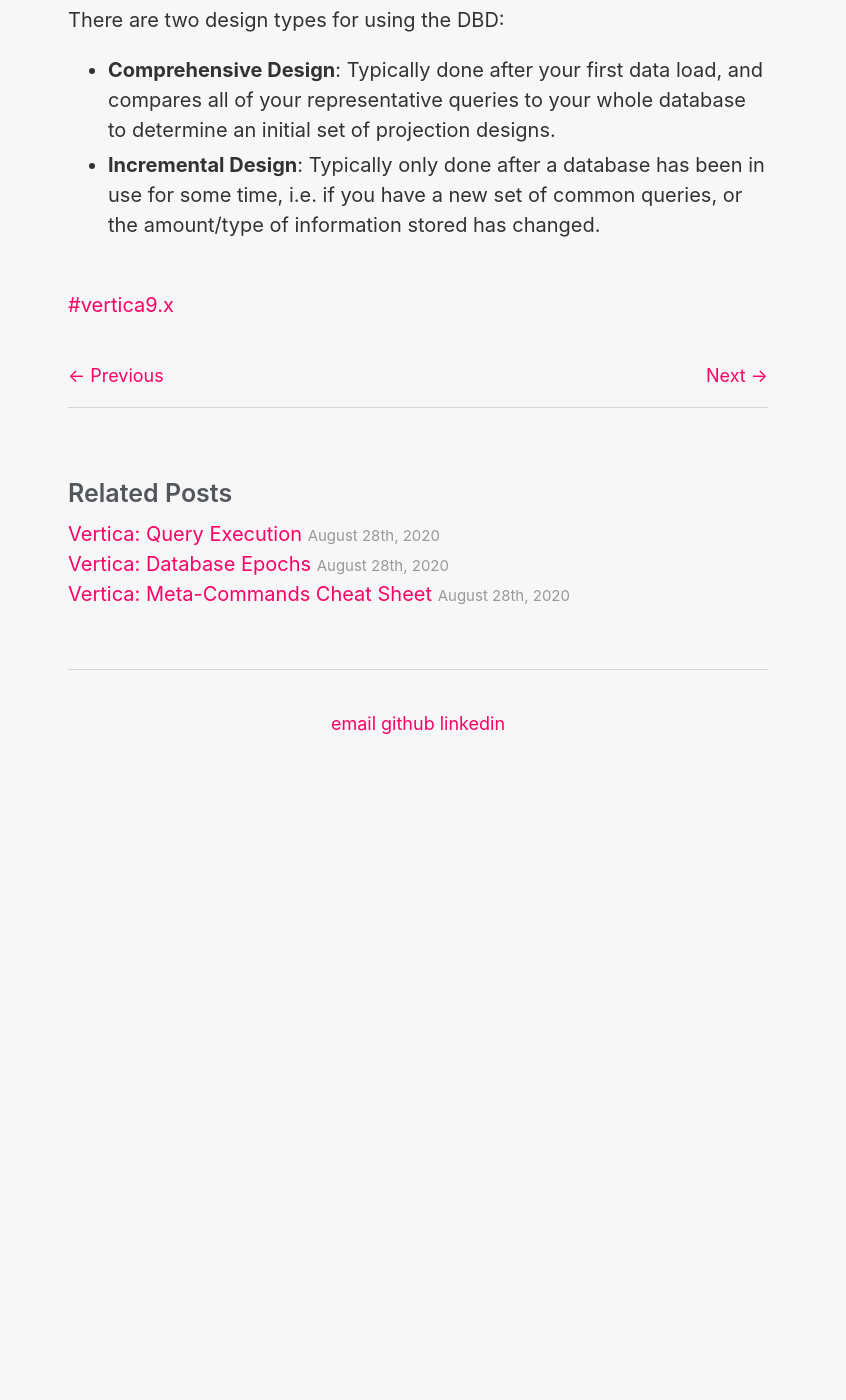
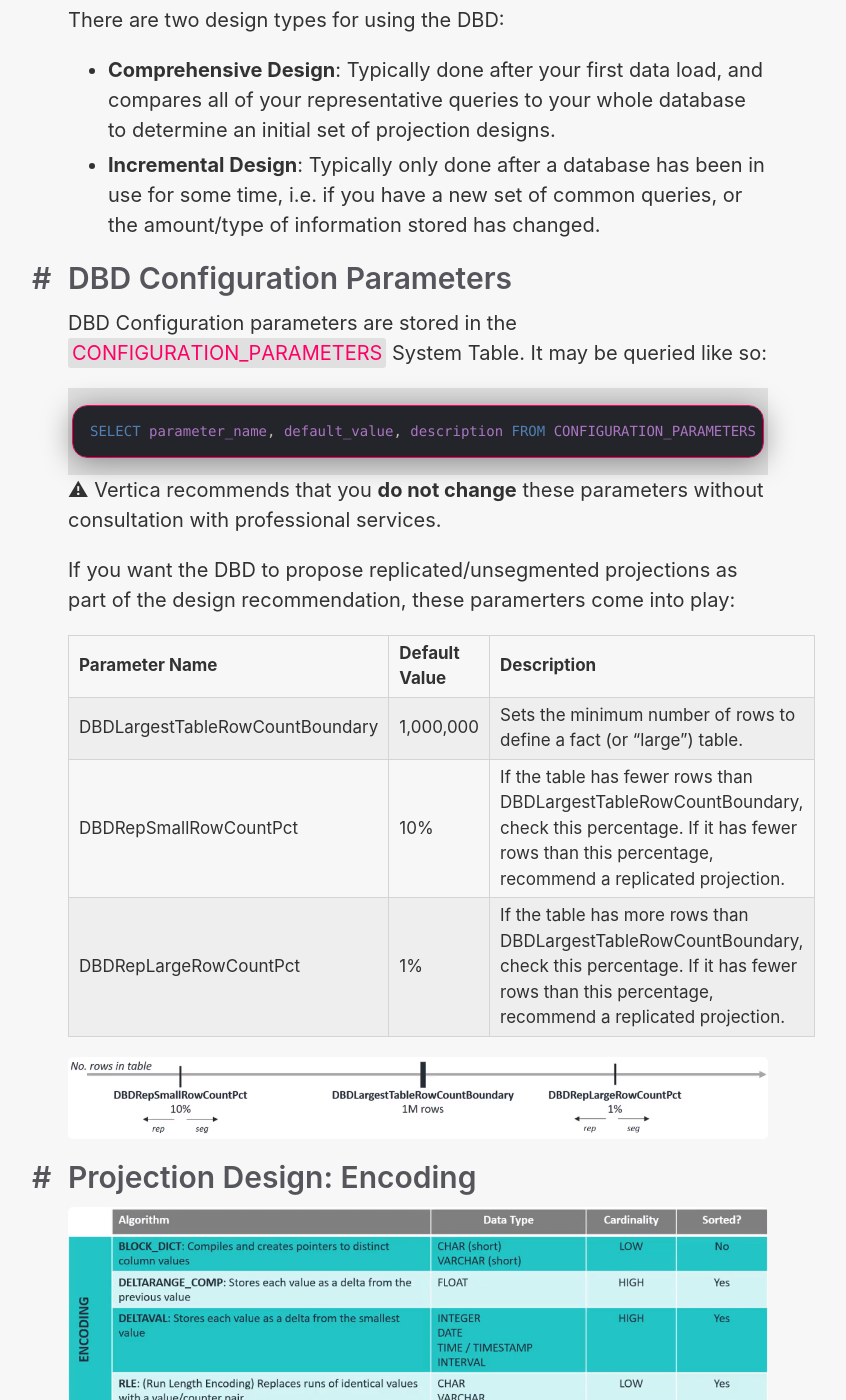
Before and after one commit to lstn/lstn.github.io, a Jekyll site: the page built from _posts/knowledge/vertica/2020-08-28-optimizing-database-design.md, in a window 1280 px wide and 1400 px high, scrolled down 1712 px. Shown: the whole window, without its empty margins (222-1068 px from the left). Built offline with Jekyll 4.4.1, drawn with Linux system fonts in a browser that asks for light colours; before the commit the page ends 2489 px from its top, so only the background shows below that; some of the changed text lies outside the part shown.

Commit message:
done for the day

````diff
--- a/_posts/knowledge/vertica/2020-08-28-optimizing-database-design.md
+++ b/_posts/knowledge/vertica/2020-08-28-optimizing-database-design.md
@@ -27,3 +27,45 @@
 
 - **Comprehensive Design**: Typically done after your first data load, and compares all of your representative queries to your whole database to determine an initial set of projection designs.
 - **Incremental Design**: Typically only done after a database has been in use for some time, i.e. if you have a new set of common queries, or the amount/type of information stored has changed.
+
+## DBD Configuration Parameters
+
+DBD Configuration parameters are stored in the `CONFIGURATION_PARAMETERS` System Table. It may be queried like so:
+
+```sql
+SELECT parameter_name, default_value, description FROM CONFIGURATION_PARAMETERS WHERE parameter_name ILIKE '%DBD%';
+```
+
+⚠ Vertica recommends that you **do not change** these parameters without consultation with professional services.
+
+If you want the DBD to propose replicated/unsegmented projections as part of the design recommendation, these paramerters come into play:
+
+| Parameter Name                  	| Default Value 	| Description                                                                                                                                                            	|
+|---------------------------------	|---------------	|------------------------------------------------------------------------------------------------------------------------------------------------------------------------	|
+| DBDLargestTableRowCountBoundary 	| 1,000,000     	| Sets the minimum number of rows to define a fact (or "large") table.                                                                                                   	|
+| DBDRepSmallRowCountPct          	| 10%           	| If the table has fewer rows than DBDLargestTableRowCountBoundary, check this percentage. If it has fewer rows than this percentage, recommend a replicated projection. 	|
+| DBDRepLargeRowCountPct          	| 1%            	| If the table has more rows than DBDLargestTableRowCountBoundary, check this percentage. If it has fewer rows than this percentage, recommend a replicated projection.  	|
+
+![DBD Unsegmented Projections Parameters](/assets/images/posts/knowledge/vertica/optimizing-database-design/dbd-unsegmented-params-1.png)
+
+## Projection Design: Encoding
+
+![Projection Design: Encoding](/assets/images/posts/knowledge/vertica/optimizing-database-design/projection-design-encoding-1.png)
+
+| Parameter Name            	| Default Value 	| Description                                                                                                                            	|
+|---------------------------	|---------------	|----------------------------------------------------------------------------------------------------------------------------------------	|
+| DBDEncodingSampleRowPct   	| 0             	| **Percentage of rows** to be sampled for encoding analysis during DBD design. <br/> Default setting: Use **DBDEncodingSampleRowCount** 	|
+| DBDEncodingSampleRowCount 	| 1,000,000     	| **Number of rows** to be sampled for encoding analysis during DBD design.                                                              	|
+
+## Projection Design: Correlation
+
+The column position in queries can effect the execution performance - if there are columns that contain related data, i.e. the relationship between a state and a zipcode, your query can run faster if the related columns are next to each other.
+
+The DBD can take this relationship into account based on your sample queries by enabling correlation analysis.
+
+| Parameter Name               	| Default Value 	| Description                                                                                                                                  	|
+|------------------------------	|---------------	|----------------------------------------------------------------------------------------------------------------------------------------------	|
+| DBDCorrelationSampleRowPct   	| 0             	| **Percentage of rows** to be sampled for correlation analysis during DBD design. <br/> Default setting: Use **DBDCorrelationSampleRowCount** 	|
+| DBDCorrelationSampleRowCount 	| 1,000,000     	| **Number of rows** to be sampled for correlation analysis during DBD design.                                                                 	|
+
+## Projection Design: Skew
````
Also changed, not shown: assets/images/posts/knowledge/vertica/optimizing-database-design/dbd-unsegmented-params-1.png (added), assets/images/posts/knowledge/vertica/optimizing-database-design/projection-design-encoding-1.png (added).
